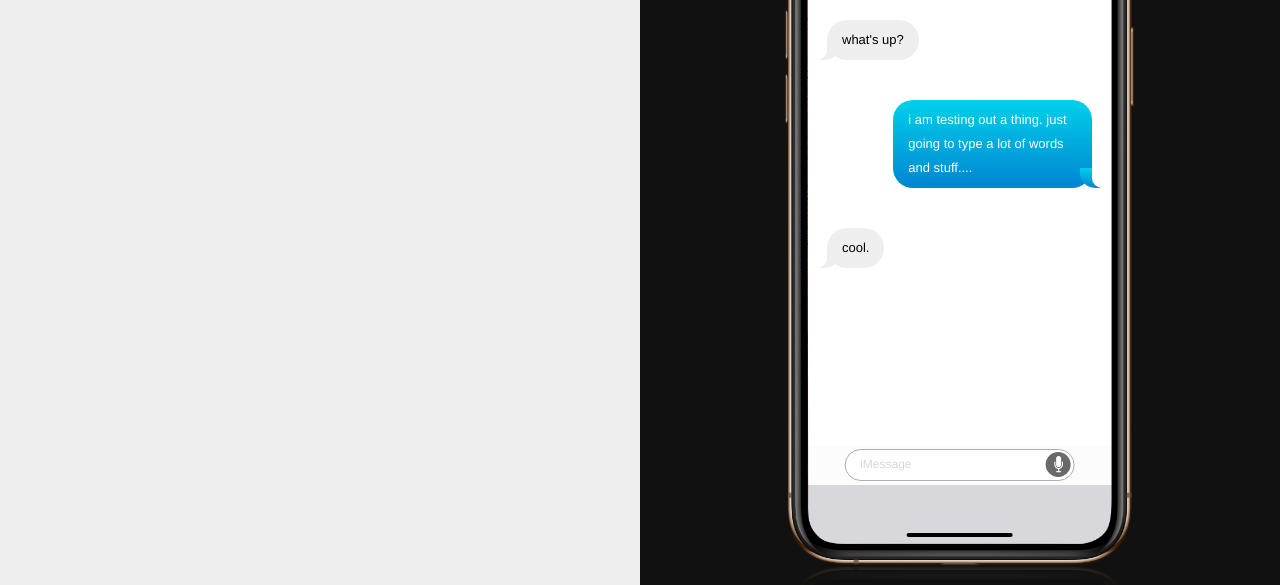
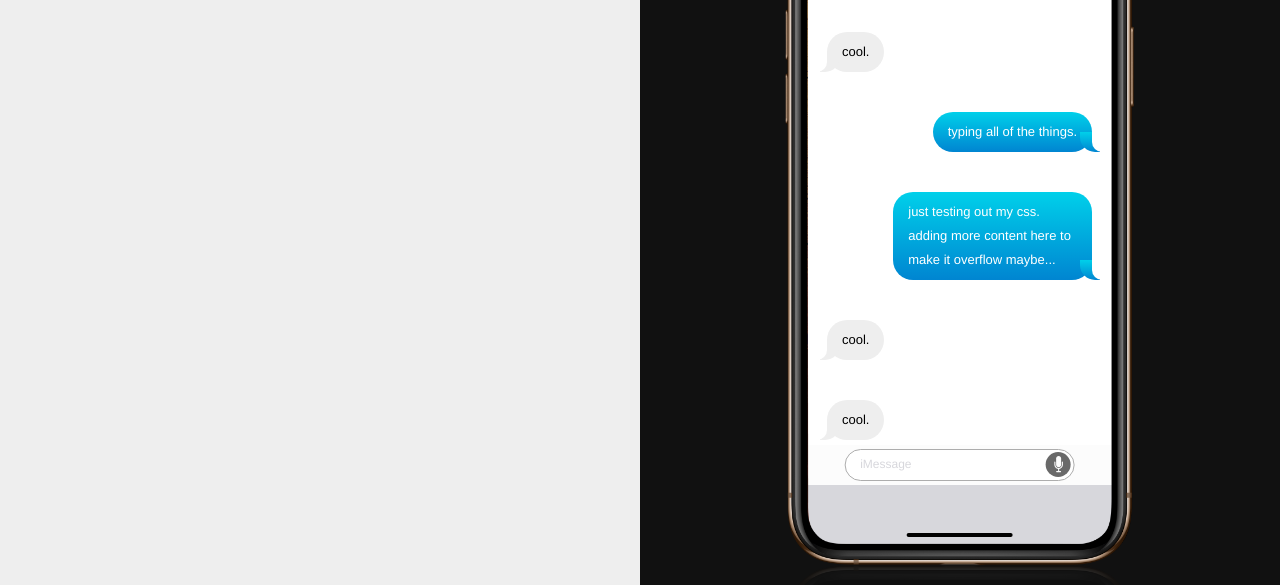
Before and after one commit to leahferrell/imessage-react, a React app: page / in a window 1280 px wide. Shown: the part 215-800 px from the top of the page. Built offline with nearby package versions, Linux system fonts and the light colour scheme.

Commit message:
got scrolling to work

```diff
--- a/src/components/app/style.module.css
+++ b/src/components/app/style.module.css
@@ -22,7 +22,7 @@
     position: fixed;
     z-index: 1;
     top: 0;
-    overflow-x: hidden;
+    overflow-x: auto;
     padding: 0;
 }
 
@@ -41,4 +41,5 @@
     display: flex;
     align-items: center;
     justify-content: center;
+    overflow: hidden;
 }
--- a/src/components/phone/header/style.module.css
+++ b/src/components/phone/header/style.module.css
@@ -1,6 +1,6 @@
 .header {
     background-color: #f0f0f0;
-    height: 16%;
+    height: 105px;
     width: 100%;
     border-top-left-radius: 25px;
     border-top-right-radius: 25px;
--- a/src/components/phone/messages/style.module.css
+++ b/src/components/phone/messages/style.module.css
@@ -30,13 +30,14 @@ p {
 .chat {
     width: auto;
     display: flex;
-    flex-direction: column;
-    padding: 20px;
+    padding: 0 20px;
+    flex-direction: column-reverse;
     position: absolute;
-    height: 85%;
-    border-radius: 25px;
+    height: 455px;
     z-index: -5;
     background-color: white;
+    overflow: auto;
+    top: 105px;
 }
 
 .messages {
--- a/src/components/phone/phone-layout/phone-window/index.js
+++ b/src/components/phone/phone-layout/phone-window/index.js
@@ -35,8 +35,28 @@ const PhoneWindow = () => (
             id: 4,
             isMe: false,
             message: "cool."
+          },
+          {
+            id: 5,
+            isMe: true,
+            message: "typing all of the things."
+          },
+          {
+            id: 6,
+            isMe: true,
+            message: "just testing out my css. adding more content here to make it overflow maybe..."
+          },
+          {
+            id: 7,
+            isMe: false,
+            message: "cool."
+          },
+          {
+            id: 8,
+            isMe: false,
+            message: "cool."
           }
-        ]
+        ].reverse()
       }/>
       <ClosedInputView/>
   </div>
--- a/src/components/phone/phone-layout/phone/index.js
+++ b/src/components/phone/phone-layout/phone/index.js
@@ -5,7 +5,7 @@ import PhoneImage from "../phone-image";
 
 const Phone = () => (
   <div
-    className={[styles['phone-space'],"animated","slideInDown"].join(' ')}
+    className={[styles['phone-space'],"animated","slideInLeft"].join(' ')}
   >
     <PhoneImage/>
     <PhoneWindow/>
--- a/src/components/phone/phone-layout/style.module.css
+++ b/src/components/phone/phone-layout/style.module.css
@@ -8,12 +8,11 @@
 
 .window {
     background-color: transparent;
-    position: absolute;
     height: 660px;
-    border-radius: 30px;
     width: 305px;
     margin: 20px 23px 20px 22px;
-    overflow: auto;
+    position: absolute;
+    z-index: -10;
 }
 
 .phone-image {
@@ -25,4 +24,6 @@
     height: inherit;
     width: inherit;
     position: absolute;
+    overflow: auto;
+    pointer-events: none;
 }
```
